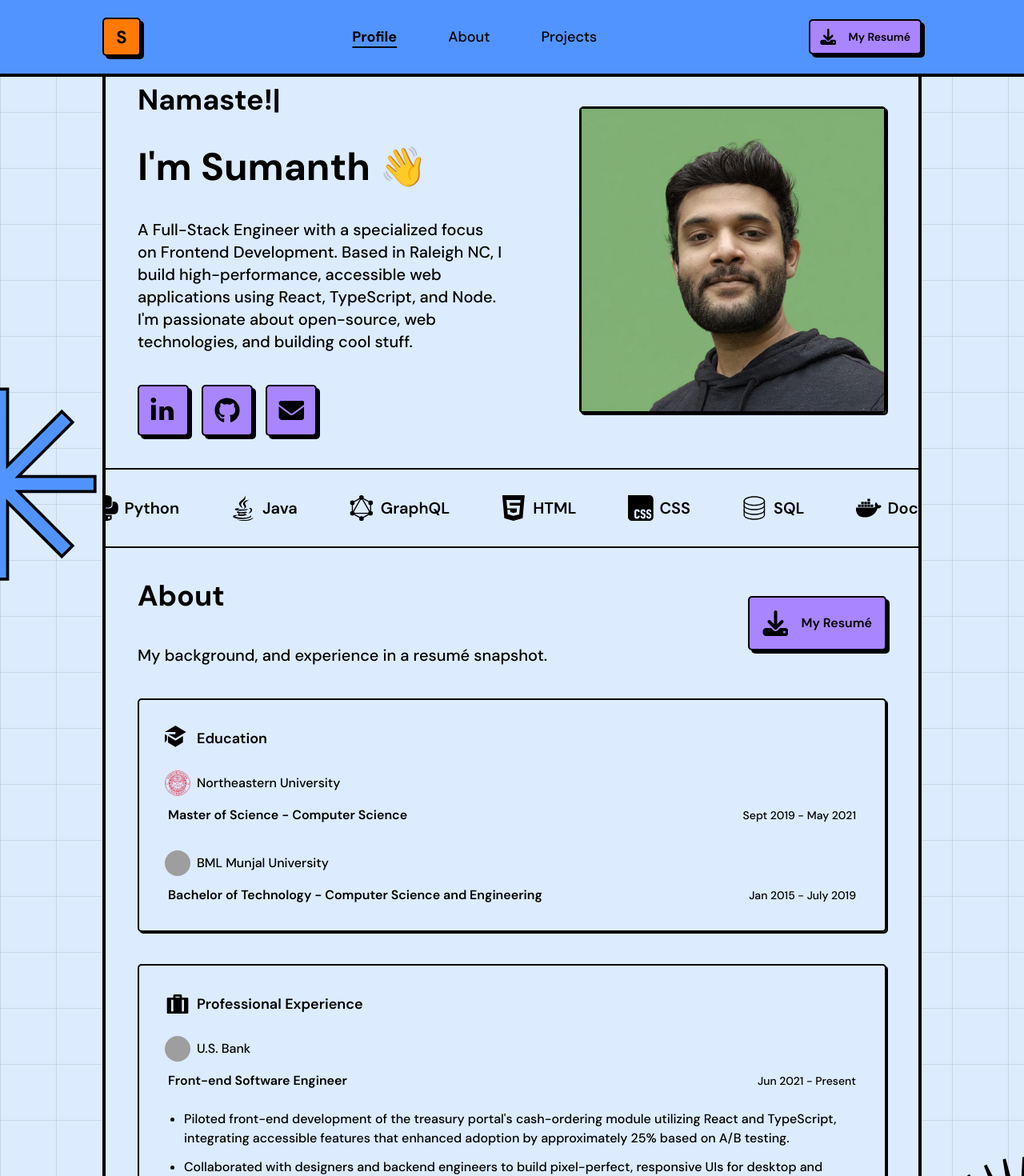
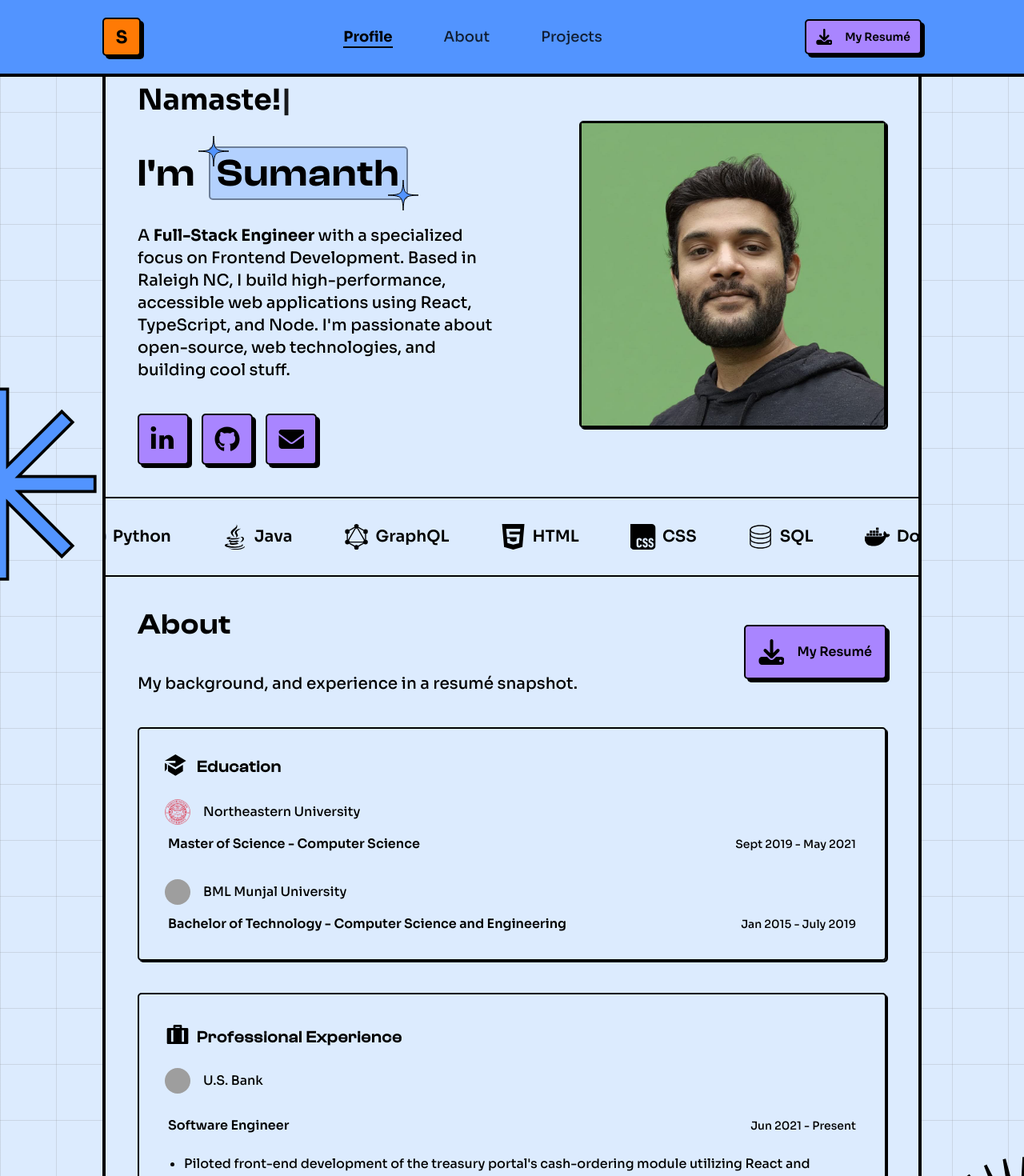
Before and after one commit to rumanstheddy/portfolio-neobrutalist, a Next.js app: page / in a window 1280 px wide. Shown: the top 1470 px of the page at 80% size. Built offline with nearby package versions, Linux system fonts and the light colour scheme; grey boxes are pictures that could not be loaded.

Commit message:
feat: Add Clash Display fonts and update typography in global styles; enhance AboutSection and HeroSection with new styles and content

```diff
--- a/src/app/globals.css
+++ b/src/app/globals.css
@@ -107,17 +107,42 @@
   }
 }
 
+@font-face {
+  font-family: "ClashDisplaySemiBold";
+  src: url("/fonts/ClashDisplay-Semibold.otf") format("opentype");
+  font-weight: 500;
+  font-style: normal;
+  font-display: swap;
+}
+
+@font-face {
+  font-family: "ClashDisplayMedium";
+  src: url("/fonts/ClashDisplay-Medium.otf") format("opentype");
+  font-weight: 500;
+  font-style: normal;
+  font-display: swap;
+}
+
 @layer base {
   body {
     @apply text-foreground font-base;
   }
 
   h1,
-  h2,
+  h2 {
+    font-family: "ClashDisplaySemiBold", sans-serif;
+    font-weight: 500;
+    letter-spacing: 0.03em;
+    @apply font-heading;
+  }
+
   h3,
   h4,
   h5,
   h6 {
+    font-family: "ClashDisplayMedium", sans-serif;
+    font-weight: 500;
+    letter-spacing: 0.06em;
     @apply font-heading;
   }
 }
--- a/src/app/layout.tsx
+++ b/src/app/layout.tsx
@@ -1,16 +1,20 @@
 import type { Metadata } from "next";
-import { DM_Sans } from "next/font/google";
+// import { DM_Sans } from "next/font/google";
+// import { Archivo } from "next/font/google";
+import { Sora } from "next/font/google";
 import "./globals.css";
 import { ThemeProvider } from "./theme-provider";
 
-const dmSans = DM_Sans({
+// const dmSans = DM_Sans({
+// const archivo = Archivo({
+const sora = Sora({
   subsets: ["latin"],
   display: "swap",
   adjustFontFallback: false,
 });
 
-// TODO: change font to https://fonts.google.com/specimen/Archivo
-// TODO: change font to https://fonts.google.com/specimen/Sora
+// change font to https://fonts.google.com/specimen/Archivo
+// change font to https://fonts.google.com/specimen/Sora
 // TODO: change font to https://www.fontshare.com/fonts/clash-display
 export const metadata: Metadata = {
   title: "Sumanth Chinnaobireddy",
@@ -24,7 +28,7 @@ export default function RootLayout({
 }>) {
   return (
     <html lang="en">
-      <body className={dmSans.className}>
+      <body className={sora.className}>
         <ThemeProvider attribute="class" defaultTheme="light">
           <div className="font-base prose-headings:font-heading text-foreground">
             {children}
--- a/src/components/AboutSection.tsx
+++ b/src/components/AboutSection.tsx
@@ -3,18 +3,20 @@ import IconButton from "./IconButton";
 
 import { ReactNode } from "react";
 import Image from "next/image";
+import Star9 from "./stars/Star9";
 
 type SectionTitleProps = {
   icon: ReactNode;
   title: string;
+  styling?: string;
 };
 
-function SectionTitle({ icon, title }: SectionTitleProps) {
+function SectionTitle({ icon, title, styling }: SectionTitleProps) {
   return (
-    <div className="mb-2 flex items-center gap-2">
+    <h3 className="mb-2 flex items-center gap-2">
       {icon}
-      <span className="text-lg font-semibold">{title}</span>
-    </div>
+      <span className={`text-xl font-semibold ${styling}`}>{title}</span>
+    </h3>
   );
 }
 
@@ -26,7 +28,7 @@ type LogoWithTextProps = {
 
 function LogoWithText({ src, alt, name }: LogoWithTextProps) {
   return (
-    <div className="mb-1 flex items-center gap-2">
+    <div className="mb-1 flex items-center gap-4">
       <Image
         src={src}
         alt={alt}
@@ -52,7 +54,12 @@ export default function AboutSection() {
     <div className="flex flex-col gap-10">
       <div className="flex flex-col items-center sm:justify-between md:gap-12 lg:flex-row lg:gap-16">
         <div className="flex flex-1 flex-col gap-10">
-          <h2 className="text-3xl md:text-4xl">{aboutTitle}</h2>
+          <h2 className="text-3xl md:text-4xl">
+            {/* <span className="bg-main/30 rounded-base border-border/40 dark:border-border/70 relative mr-0 border-2 px-2 py-1 sm:mr-2">
+              {aboutTitle}
+            </span> */}
+            {aboutTitle}
+          </h2>
           <p className="text-md text-center md:text-xl lg:text-left">
             {description}
           </p>
@@ -69,7 +76,7 @@ export default function AboutSection() {
 
       {/* //? Education Section */}
       <div
-        className={`rounded-base sm:shadow-sm border-border shadow-sm flex flex-col gap-4 border-x-1 border-y-2 p-4 sm:border-x-2 sm:p-8`}
+        className={`rounded-base border-border flex flex-col gap-4 border-x-1 border-y-2 p-4 shadow-sm sm:border-x-2 sm:p-8 sm:shadow-sm`}
       >
         <SectionTitle
           icon={
@@ -107,7 +114,7 @@ export default function AboutSection() {
 
       {/* //? Professional Experience Section */}
       <div
-        className={`rounded-base sm:shadow-sm border-border shadow-sm flex flex-col gap-4 border-x-1 border-y-2 p-4 sm:border-x-2 sm:p-8`}
+        className={`rounded-base border-border flex flex-col gap-4 border-x-1 border-y-2 p-4 shadow-sm sm:border-x-2 sm:p-8 sm:shadow-sm`}
       >
         <SectionTitle
           icon={
@@ -120,6 +127,7 @@ export default function AboutSection() {
             </svg>
           }
           title="Professional Experience"
+          styling="pt-2"
         />
         {/* // ? Render all experience positions dynamically with company logo, role, and duration */}
         {experience && experience.length > 0 && (
@@ -131,13 +139,13 @@ export default function AboutSection() {
                   alt={position.company}
                   name={position.company}
                 />
-                <div className="flex flex-col px-1 md:flex-row md:items-center md:justify-between">
+                <div className="flex flex-col px-1 md:mt-4 md:flex-row md:items-center md:justify-between">
                   <span className="font-semibold">{position.title}</span>
                   <span className="text-muted-foreground text-sm md:ml-4">
                     {position.duration}
                   </span>
                 </div>
-                <ul className="mt-4 list-disc space-y-3 pl-6 text-left text-md">
+                <ul className="text-md mt-4 list-disc space-y-3 pl-6 text-left">
                   {position.bullets.map((bullet, bidx) => (
                     <li key={bidx}>{bullet}</li>
                   ))}
--- a/src/components/HeroSection.tsx
+++ b/src/components/HeroSection.tsx
@@ -3,6 +3,7 @@ import profileInfo from "@/data/profile";
 import Image from "next/image";
 import IconButton from "./IconButton";
 import { useEffect, useState } from "react";
+import Star9 from "./stars/Star9";
 
 const { title, description, greetings } = profileInfo.homepage;
 
@@ -62,11 +63,18 @@ function ProfileImage() {
 }
 
 export default function HeroSection() {
+  const fullDescription = (
+    <>
+      A <b>Full-Stack Engineer</b> {description}
+    </>
+  );
+
   return (
     //? Intro + social buttons + profile image */
     <div className="flex flex-col items-center sm:justify-between md:gap-12 lg:flex-row lg:gap-16">
       {/* //? Profile image first on mobile, second on desktop */}
       <div className="mb-8 block lg:mb-0 lg:hidden">
+        {/* //TODO: add the glittery border effect around profile image */}
         <ProfileImage />
       </div>
       <div className="flex flex-1 flex-col gap-10">
@@ -74,11 +82,24 @@ export default function HeroSection() {
         {/* // TODO: Change image size according to window */}
 
         <TypewriterSalutation />
-        <h1 className="text-center text-4xl text-wrap whitespace-pre-line md:text-5xl lg:text-left">
-          {title}
+        <h1 className="text-center text-4xl text-wrap whitespace-pre-line sm:mt-2 md:text-5xl lg:text-left">
+          {"I'm "}
+          <span className="bg-main/30 rounded-base border-border/40 dark:border-border/70 relative mr-0 border-2 px-2 py-1 sm:mx-2 sm:[&_svg]:size-8 md:[&_svg]:size-10">
+            <Star9
+              className="absolute -right-2.5 -bottom-2.5 hidden sm:block md:-right-4 md:-bottom-4"
+              color="var(--main)"
+              pathClassName="stroke-5 dark:stroke-3.5 stroke-black dark:stroke-black/70"
+            />
+            <Star9
+              className="absolute -top-2.5 -left-2.5 hidden sm:block md:-top-4 md:-left-4"
+              color="var(--main)"
+              pathClassName="stroke-5 dark:stroke-3.5 stroke-black dark:stroke-black/70"
+            />
+            {title}
+          </span>
         </h1>
         <p className="text-md text-center md:text-xl lg:text-left">
-          {description}
+          {fullDescription}
         </p>
         <div className="flex items-center justify-center gap-4 lg:justify-start">
           <IconButton
--- a/src/components/Marquee.tsx
+++ b/src/components/Marquee.tsx
@@ -15,7 +15,7 @@ function MarqueeItems({
         return (
           <span
             key={item.text + keySuffix}
-            className="text-md font-semibold mx-12 flex items-center gap-2 md:text-xl"
+            className="text-md font-semibold mx-12 flex items-center gap-2 md:text-xl transition-transform duration-200 hover:scale-110"
           >
             {item.svg && (
               <Image
--- a/src/components/Navbar.tsx
+++ b/src/components/Navbar.tsx
@@ -3,7 +3,6 @@ import Link from "next/link";
 import IconButton from "./IconButton";
 import profileInfo from "@/data/profile";
 import { useEffect, useState } from "react";
-import Image from "next/image";
 
 export default function Navbar() {
   const { link: downloadLink, text: buttonText } = profileInfo.about.download;
@@ -53,7 +52,7 @@ export default function Navbar() {
       <div className="text-foreground mx-auto flex w-[80%] max-w-full items-center justify-between 2xl:p-14">
         {/* Logo left */}
         <Link
-          className="shadow-shadow dark:shadow-shadow rounded-base bg-(--accent-secondary) text-main-foreground font-heading flex size-12 items-center justify-center border-2 border-black text-[22px] transition-all hover:translate-x-1 hover:translate-y-1 hover:shadow-none"
+          className="shadow-shadow dark:shadow-shadow rounded-base text-main-foreground font-heading flex size-12 items-center justify-center border-2 border-black bg-(--accent-secondary) text-[22px] transition-all hover:translate-x-1 hover:translate-y-1 hover:shadow-none"
           href={"#profile"}
         >
           S
@@ -65,14 +64,25 @@ export default function Navbar() {
               <Link
                 key={link.href}
                 href={link.href}
-                className={
-                  (activeSection === link.id
-                    ? "font-bold underline decoration-2 underline-offset-6"
-                    : "decoration-2 underline-offset-6 hover:underline") +
-                  " text-lg transition-colors"
-                }
+                className={[
+                  "group relative text-lg transition-colors duration-300 ease-in-out",
+                  activeSection === link.id
+                    ? "text-accent font-bold"
+                    : "text-foreground/80",
+                ].join(" ")}
               >
-                {link.label}
+                <span
+                  className={[
+                    "after:absolute after:-bottom-0 after:left-0 after:h-[2px] after:w-full after:bg-current after:transition-transform after:duration-300 after:ease-in-out",
+                    activeSection === link.id
+                      ? "after:scale-x-100"
+                      : "after:scale-x-0 group-hover:after:scale-x-100",
+                    "after:origin-left",
+                  ].join(" ")}
+                  style={{ display: "inline-block", position: "relative" }}
+                >
+                  {link.label}
+                </span>
               </Link>
             ))}
           </div>
--- a/src/data/profile.ts
+++ b/src/data/profile.ts
@@ -62,6 +62,8 @@ export interface ProjectItem {
 export interface ProjectsInfo {
   title: string;
   description: string;
+  contributionsNote?: string;
+  contributionsLink?: string;
   list: ProjectItem[];
 }
 
@@ -108,9 +110,9 @@ const profileInfo: ProfileInfo = {
     facebook: "https://facebook.com/",
   },
   homepage: {
-    title: "I'm Sumanth 👋",
+    title: "Sumanth",
     description:
-      "A Full-Stack Engineer with a specialized focus on Frontend Development. Based in Raleigh NC, I build high-performance, accessible web applications using React, TypeScript, and Node. I'm passionate about open-source, web technologies, and building cool stuff.",
+      "with a specialized focus on Frontend Development. Based in Raleigh NC, I build high-performance, accessible web applications using React, TypeScript, and Node. I'm passionate about open-source, web technologies, and building cool stuff.",
     greetings: ["Hey", "Namaste", "नमस्ते", "నమస్కారం"],
   },
   about: {
@@ -136,7 +138,7 @@ const profileInfo: ProfileInfo = {
     ],
     experience: [
       {
-        title: "Front-end Software Engineer",
+        title: "Software Engineer",
         company: "U.S. Bank",
         companyLogo: "/usbank.jpg",
         duration: "Jun 2021 - Present",
@@ -175,8 +177,10 @@ const profileInfo: ProfileInfo = {
   },
   projects: {
     title: "My Projects",
-    description:
-      "Browse a selection of my work. I welcome your feedback and ideas for improvement!",
+    description: "I welcome your feedback and ideas for improvement!",
+    contributionsNote: "Alongside these, I contribute to open source.",
+    contributionsLink:
+      "https://github.com/pulls?q=is%3Apr+author%3Arumanstheddy+archived%3Afalse+is%3Amerged",
     list: [
       {
         title: "SeizureCare",
```
Also changed, not shown: src/components/ProjectsSection.tsx (+29 -7 lines), public/fonts/ClashDisplay-Medium.otf (added), public/fonts/ClashDisplay-Semibold.otf (added).
